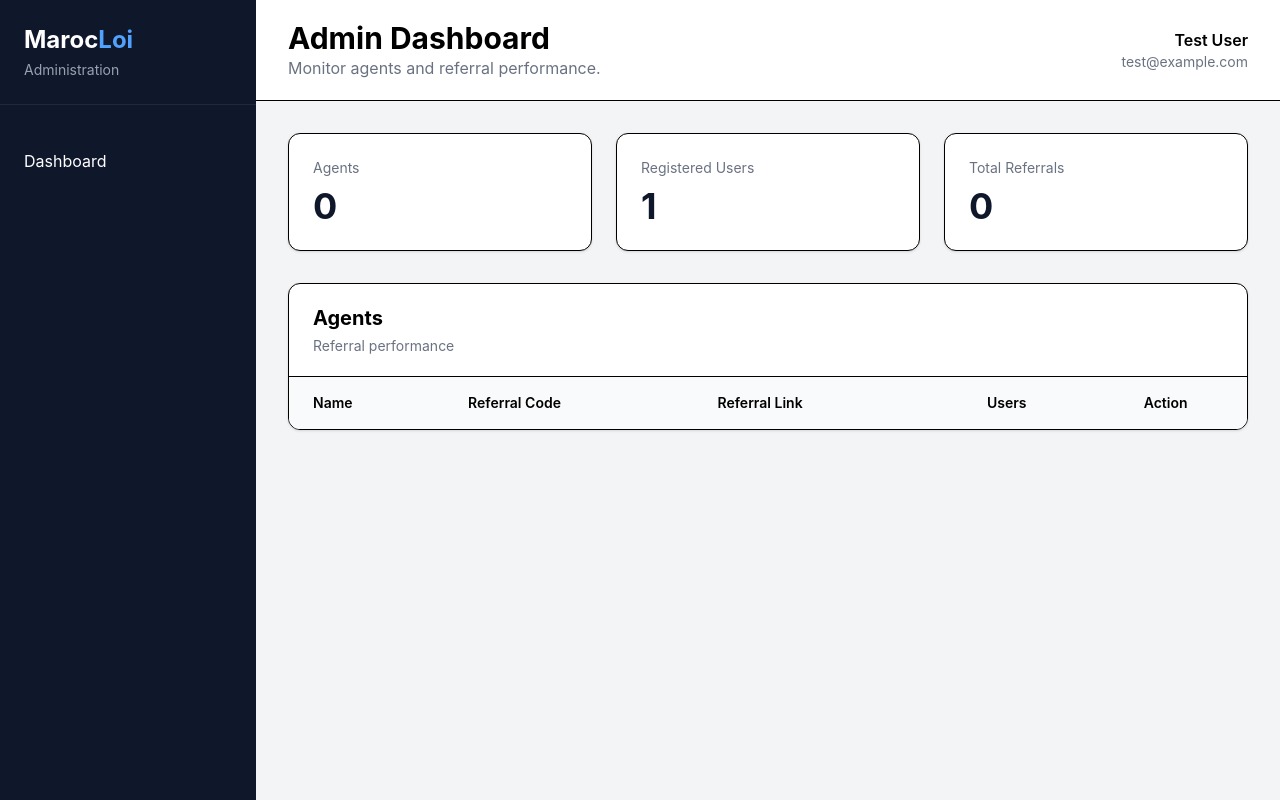
After one commit to marokkobiz/morocco-law-search, a Laravel app: page /admin in a window 1280 px wide. The commit adds this page. Run offline with Laravel 12, Linux system fonts and the light colour scheme; a user stored in the database is signed in; data comes from the database, SQL or seed files in the repository; lists and menus that the app fills with data are empty; style sheets or scripts are compiled from the project's sources.

Commit message:
feat: implement email verification, referral codes, and admin dashboard

```diff
--- /dev/null
+++ b/app/Http/Controllers/Admin/DashboardController.php
@@ -0,0 +1,29 @@
+<?php
+
+namespace App\Http\Controllers\Admin;
+
+use App\Http\Controllers\Controller;
+use App\Models\User;
+use Illuminate\View\View;
+
+class DashboardController extends Controller
+{
+    public function index(): View
+    {
+        $agents = User::whereIn('role', ['admin', 'agent'])
+    ->with('referrals')
+    ->get()
+    ->map(function ($agent) {
+        $agent->referrals_count = $agent->referrals->count();
+
+        return $agent;
+    });
+
+        return view('admin.dashboard', [
+            'agents' => $agents,
+            'totalAgents' => User::whereIn('role', ['admin', 'agent'])->count(),
+            'totalLawyers' => User::where('role', 'user')->count(),
+            'totalReferrals' => User::whereNotNull('referred_by')->count(),
+        ]);
+    }
+}
--- a/app/Http/Requests/RegisterRequest.php
+++ b/app/Http/Requests/RegisterRequest.php
@@ -20,6 +20,8 @@ class RegisterRequest extends FormRequest
             'email' => ['required', 'email', 'max:255', 'unique:users,email'],
             'bar' => ['required', 'string', 'max:255'],
             'custom_bar' => ['nullable', 'required_if:bar,__custom_bar__', 'string', 'max:255'],
+            'referral_code_used' => ['nullable', 'string', 'max:100'],
+            'referral_code' => ['nullable', 'string'],
             'password' => ['required', 'string', 'min:8', 'max:255', 'confirmed'],
             'password_confirmation' => ['required', 'string', 'min:8', 'max:255'],
         ];
--- a/app/Models/User.php
+++ b/app/Models/User.php
@@ -2,13 +2,13 @@
 
 namespace App\Models;
 
-// use Illuminate\Contracts\Auth\MustVerifyEmail;
+use Illuminate\Contracts\Auth\MustVerifyEmail;
 use Database\Factories\UserFactory;
 use Illuminate\Database\Eloquent\Factories\HasFactory;
 use Illuminate\Foundation\Auth\User as Authenticatable;
 use Illuminate\Notifications\Notifiable;
 
-class User extends Authenticatable
+class User extends Authenticatable implements MustVerifyEmail
 {
     /** @use HasFactory<UserFactory> */
     use HasFactory, Notifiable;
@@ -24,6 +24,10 @@ class User extends Authenticatable
         'phone',
         'email',
         'bar',
+        'referral_code_used',
+        'referral_code',
+        'referred_by',
+        'role',
         'password',
         'access_status',
         'stripe_customer_id',
@@ -88,4 +92,14 @@ class User extends Authenticatable
             'billing_ends_at' => null,
         ])->save();
     }
+
+    public function referrals()
+    {
+    return $this->hasMany(User::class, 'referred_by');
+    }
+
+      public function referrer()
+      {
+          return $this->belongsTo(User::class, 'referred_by');
+      }
 }
--- a/composer.json
+++ b/composer.json
@@ -8,7 +8,8 @@
     "require": {
         "php": "^8.2",
         "laravel/framework": "^12.0",
-        "laravel/tinker": "^2.10.1"
+        "laravel/tinker": "^2.10.1",
+        "resend/resend-php": "^1.5"
     },
     "require-dev": {
         "fakerphp/faker": "^1.23",
--- /dev/null
+++ b/resources/views/admin/dashboard.blade.php
@@ -0,0 +1,204 @@
+@extends('layouts.admin')
+
+@section('title', 'Dashboard')
+
+@section('page-title')
+Admin Dashboard
+@endsection
+
+@section('page-description')
+Monitor agents and referral performance.
+@endsection
+
+@section('content')
+
+<div class="grid grid-cols-1 md:grid-cols-3 gap-6 mb-8">
+
+    <div class="bg-white rounded-xl shadow-sm border p-6">
+        <p class="text-sm text-gray-500">Agents</p>
+        <h2 class="mt-2 text-4xl font-bold text-slate-900">
+            {{ $totalAgents }}
+        </h2>
+    </div>
+
+    <div class="bg-white rounded-xl shadow-sm border p-6">
+        <p class="text-sm text-gray-500">Registered Users</p>
+        <h2 class="mt-2 text-4xl font-bold text-slate-900">
+            {{ $totalLawyers }}
+        </h2>
+    </div>
+
+    <div class="bg-white rounded-xl shadow-sm border p-6">
+        <p class="text-sm text-gray-500">Total Referrals</p>
+        <h2 class="mt-2 text-4xl font-bold text-slate-900">
+            {{ $totalReferrals }}
+        </h2>
+    </div>
+
+</div>
+
+
+<div class="bg-white rounded-xl shadow-sm border overflow-hidden">
+
+    <div class="px-6 py-5 border-b">
+
+        <h2 class="text-xl font-bold">
+            Agents
+        </h2>
+
+        <p class="text-sm text-gray-500 mt-1">
+            Referral performance
+        </p>
+
+    </div>
+
+
+    <table class="min-w-full">
+
+        <thead class="bg-gray-50">
+
+        <tr>
+
+            <th class="text-left px-6 py-4 text-sm font-semibold">
+                Name
+            </th>
+
+            <th class="text-left px-6 py-4 text-sm font-semibold">
+                Referral Code
+            </th>
+
+            <th class="text-left px-6 py-4 text-sm font-semibold">
+                Referral Link
+            </th>
+
+            <th class="text-center px-6 py-4 text-sm font-semibold">
+                Users
+            </th>
+
+            <th class="text-center px-6 py-4 text-sm font-semibold">
+                Action
+            </th>
+
+        </tr>
+
+        </thead>
+
+        <tbody>
+
+        @foreach($agents as $agent)
+
+        <tr class="border-t hover:bg-gray-50">
+
+            <td class="px-6 py-5">
+
+                <div class="font-semibold">
+                    {{ $agent->name }}
+                </div>
+
+                <div class="text-sm text-gray-500">
+                    {{ ucfirst($agent->role) }}
+                </div>
+
+            </td>
+
+            <td class="px-6 py-5">
+
+                <span class="font-mono bg-blue-50 text-blue-700 px-3 py-1 rounded">
+
+                    {{ $agent->referral_code }}
+
+                </span>
+
+            </td>
+
+            <td class="px-6 py-5">
+
+                <input
+                    readonly
+                    value="{{ url('/register?ref='.$agent->referral_code) }}"
+                    class="w-full border rounded px-2 py-1 text-sm bg-gray-50">
+
+            </td>
+
+            <td class="text-center px-6 py-5">
+
+                <span class="inline-flex items-center justify-center w-10 h-10 rounded-full bg-blue-100 text-blue-700 font-bold">
+
+                    {{ $agent->referrals_count }}
+
+                </span>
+
+            </td>
+
+            <td class="px-6 py-5">
+
+    <details>
+
+        <summary class="cursor-pointer text-blue-600 font-semibold hover:text-blue-800">
+            View Referrals
+        </summary>
+
+        <div class="mt-4">
+
+            @forelse($agent->referrals as $user)
+
+                <div class="border rounded-lg p-4 mb-3 bg-gray-50">
+
+                    <div class="font-semibold text-slate-900">
+                        {{ $user->name }}
+                    </div>
+
+                    <div class="text-sm text-gray-500">
+                        {{ $user->email }}
+                    </div>
+
+                    <div class="mt-2">
+
+                        @if($user->email_verified_at)
+
+                            <span class="text-green-600 font-semibold">
+                                ✓ Verified
+                            </span>
+
+                        @else
+
+                            <span class="text-red-600 font-semibold">
+                                Not verified
+                            </span>
+
+                        @endif
+
+                    </div>
+
+                    <div class="text-xs text-gray-400 mt-2">
+                        Registered:
+                        {{ $user->created_at->format('d M Y') }}
+                    </div>
+
+                </div>
+
+            @empty
+
+                <p class="text-sm text-gray-400">
+                    No registered users yet.
+                </p>
+
+            @endforelse
+
+        </div>
+
+    </details>
+
+</td>
+
+        </tr>
+
+        @endforeach
+
+        </tbody>
+
+    </table>
+
+</div>
+
+@endsection
--- a/resources/views/auth/register.blade.php
+++ b/resources/views/auth/register.blade.php
@@ -24,6 +24,10 @@
 
     <form action="/register" method="post" data-auth-gate>
       @csrf
+       <input
+    type="hidden"
+    name="referral_code"
+    value="{{ $referralCode }}">
 
       <div class="auth-field-grid">
         <label>
--- /dev/null
+++ b/resources/views/layouts/admin.blade.php
@@ -0,0 +1,89 @@
+<!DOCTYPE html>
+<html lang="en">
+<head>
+    <meta charset="UTF-8">
+    <meta name="viewport" content="width=device-width, initial-scale=1.0">
+    <title>@yield('title') | MarocLoi Admin</title>
+
+    @vite(['resources/css/app.css', 'resources/js/app.js'])
+</head>
+
+<body class="bg-gray-100">
+
+<div class="flex min-h-screen">
+
+    <!-- Sidebar -->
+    <aside class="w-64 bg-slate-900 text-white">
+
+        <div class="px-6 py-6 border-b border-slate-800">
+            <h1 class="text-2xl font-bold">
+                Maroc<span class="text-blue-400">Loi</span>
+            </h1>
+
+            <p class="text-sm text-gray-400 mt-1">
+                Administration
+            </p>
+        </div>
+
+        <nav class="mt-8">
+
+            <a href="{{ route('admin.dashboard') }}"
+               class="block px-6 py-3 hover:bg-slate-800">
+
+                Dashboard
+
+            </a>
+
+        </nav>
+
+    </aside>
+
+
+    <!-- Main -->
+
+    <main class="flex-1">
+
+        <header class="bg-white border-b">
+
+            <div class="px-8 py-5 flex justify-between items-center">
+
+                <div>
+
+                    <h2 class="text-3xl font-bold">
+                        @yield('page-title')
+                    </h2>
+
+                    <p class="text-gray-500">
+                        @yield('page-description')
+                    </p>
+
+                </div>
+
+                <div class="text-right">
+
+                    <div class="font-semibold">
+                        {{ auth()->user()->name }}
+                    </div>
+
+                    <div class="text-sm text-gray-500">
+                        {{ auth()->user()->email }}
+                    </div>
+
+                </div>
+
+            </div>
+
+        </header>
+
+        <section class="p-8">
+
+            @yield('content')
+
+        </section>
+
+    </main>
+
+</div>
+
+</body>
+</html>
--- a/routes/web.php
+++ b/routes/web.php
@@ -6,7 +6,11 @@ use App\Http\Controllers\ComingSoonController;
 use App\Http\Controllers\CorpusStatusController;
 use App\Http\Controllers\LandingController;
 use App\Http\Controllers\WorkspaceController;
+use App\Http\Controllers\Admin\DashboardController;
+use App\Http\Controllers\Admin\UserController;
 use Illuminate\Support\Facades\Route;
+use Illuminate\Foundation\Auth\EmailVerificationRequest;
+
 
 // Public Pages
 Route::get('/', LandingController::class)->name('landing');
@@ -22,10 +26,43 @@ Route::get('/locale/{locale}', function ($locale) {
 })->name('locale.switch');
 
 // Protected App Pages
-Route::middleware(['auth', 'paid'])->name('app.')->group(function () {
+Route::middleware(['auth', 'verified', 'paid'])->name('app.')->group(function () {
     Route::get('/dashboard', WorkspaceController::class)->name('workspace');
     Route::get('/search', WorkspaceController::class)->name('search');
 });
+
+Route::middleware(['auth', 'verified'])->prefix('admin')->name('admin.')->group(function () {
+
+    // Admin Dashboard
+    Route::get('/', [DashboardController::class, 'index'])->name('dashboard');
+
+    // Admin Users List
+    Route::get('/users', [UserController::class, 'index'])->name('users.index');
+
+    // Toggle User Agent Status
+    Route::post('/users/{user}/toggle-agent', [UserController::class, 'toggleAgent'])->name('users.toggle-agent');
+
+});
+
+Route::middleware('auth')->group(function () {
+
+    Route::get('/email/verify', function () {
+        return view('auth.verify-email');
+    })->name('verification.notice');
+
+    Route::get('/email/verify/{id}/{hash}', function (EmailVerificationRequest $request) {
+        $request->fulfill();
+
+        return redirect()->route('app.workspace');
+    })->middleware('signed')->name('verification.verify');
+
+    Route::post('/email/verification-notification', function (Illuminate\Http\Request $request) {
+        $request->user()->sendEmailVerificationNotification();
+
+        return back()->with('status', 'Verification link sent!');
+    })->middleware('throttle:6,1')->name('verification.send');
+});
+
 
 // Billing
 Route::middleware('auth')->name('billing.')->prefix('billing')->group(function () {
```
Also changed, not shown: app/Http/Controllers/Admin/UserController.php (added, +17 -0 lines), app/Http/Controllers/AuthController.php (+51 -12 lines), resources/views/admin/users.blade.php (added, +88 -0 lines), resources/views/auth/verify-email.blade.php (added, +21 -0 lines), database/migrations/2026_07_14_143722_replace_referral_code_used_with_referral_system.php (added), database/migrations/2026_07_15_095835_add_role_to_users_table.php (added), 1 other file.
